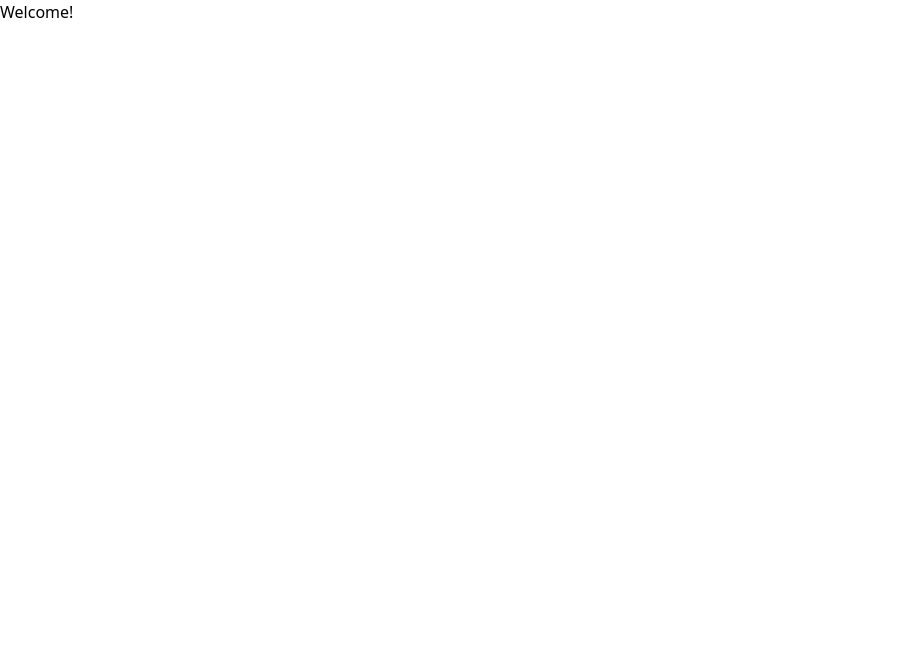
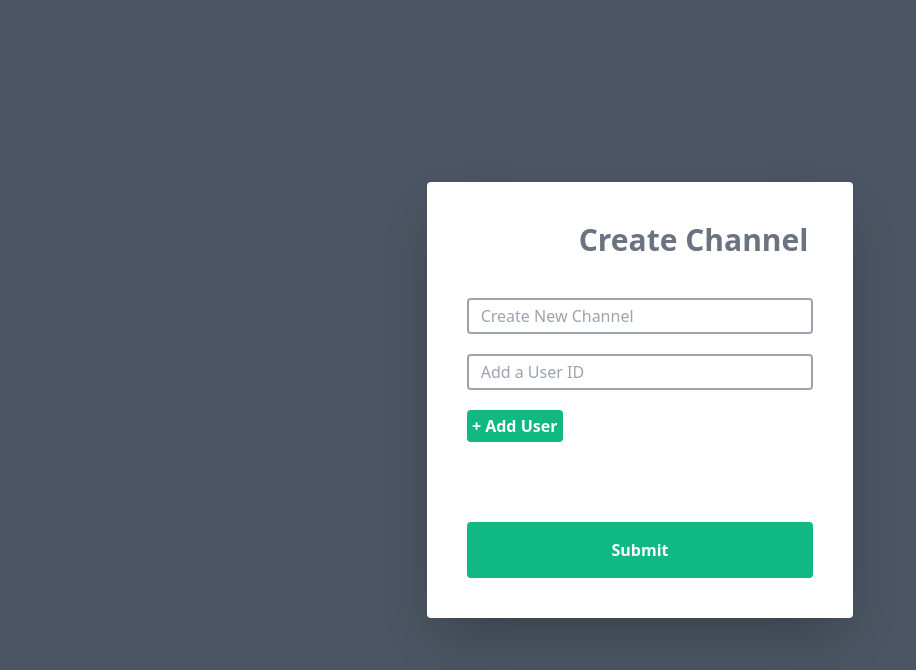
Before and after one commit to aj-malicsi/slack-app, a React (Create React App) app: page /main-page in a window 1280 px wide. Shown: the top 670 px of the page, without its empty margins (0-916 px from the left). Built offline with nearby package versions, Linux system fonts and the light colour scheme; the HTML template or start-up script is replaced by a standard one.

Commit message:
adding create channel form

```diff
--- a/src/App.js
+++ b/src/App.js
@@ -2,7 +2,7 @@ import React from "react";
 import {useState, useEffect} from "react";
 import { BrowserRouter as Router, Switch, Route } from "react-router-dom";
 import LoginForm from "./components/Login/LoginForm";
-import RegistrationForm from "./components/Registration/RegistrationForm";
+import RegistrationForm from "./components/registration/RegistrationForm";
 import MainPage from "./components/Channels/MainPage";
 
 function App() {
@@ -40,6 +40,7 @@ function App() {
         </Route>
 
         <Route
+
         exact path="/main-page"
         component={MainPage}
         loggedIn={loggedIn}
--- a/src/components/Channels/MainPage.js
+++ b/src/components/Channels/MainPage.js
@@ -1,14 +1,59 @@
 import {Redirect} from "react-router-dom";
+import {useForm} from "react-hook-form"
 
 function MainPage(props){
 
     const user = localStorage.getItem('loggedIn');
 
+    const {
+        register,
+
+        formState: { errors },
+      } = useForm();
+
     console.log("main page check",user)
     if(user !== undefined && user !== ""){
         console.log(user)
         return(
-            <div>Welcome! {props.loggedIn}</div>
+        <div className="min-h-screen flex items-center justify-center bg-gray-600">
+            <div className="bg-white p-10 rounded shadow-2xl w-1/3">
+      <h2 className="text-3xl font-bold mb-10 text-gray-500 ml-28">
+        Create Channel
+      </h2>
+      <form className="space-y-5">
+        <div className="flex flex-col mr-48 w-full">
+
+        <input
+            type="newChannel"
+            id="newChannel"
+            placeholder="Create New Channel"
+            {...register("newChannel", { required: true })}
+            className="border-2 border-gray-400 p-1 pl-3 rounded outline-none focus:border-blue-300"
+          />
+
+        </div>
+
+        <div className="flex flex-col mr-48 w-full">
+        <input
+            type="addUsers"
+            id="addUsers"
+            placeholder="Add a User ID"
+            minLength="3"
+            {...register("addUsers", { required: true })}
+            className="border-2 border-gray-400 p-1 pl-3 rounded outline-none focus:border-blue-300"
+          />
+        </div>
+        <button className=" w-24 bg-green-500 hover:bg-green-400 p-1  rounded text-white font-bold mt-3">+ Add User</button>
+
+        <div>
+          <button className="block w-full bg-green-500 hover:bg-green-400 p-4 rounded text-white font-bold mt-20">
+            Submit
+          </button>
+
+        </div>
+      </form>
+    </div>
+    </div>
         )
     }
 
```
